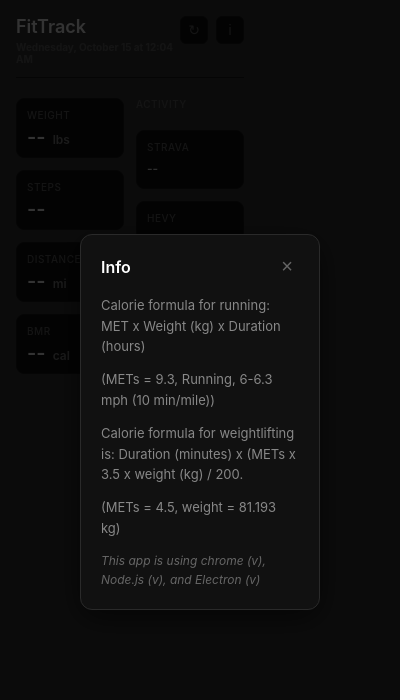
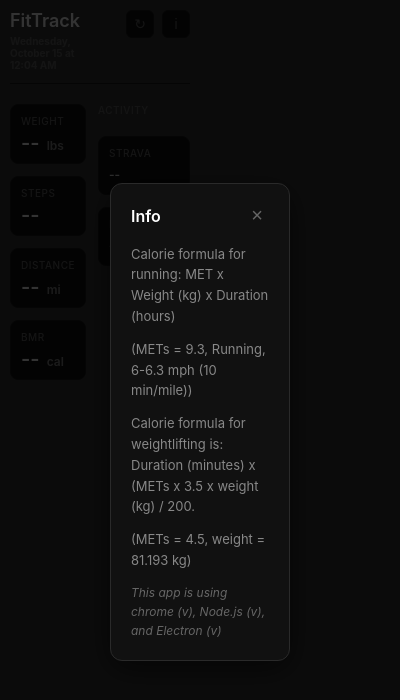
Before and after one commit to AbdallaAlhag/fitness-tracker-desktopApp, an Electron app: page index.html in a window 400 px wide. Both pictures are taken after a click on the button "Info". Drawn offline with Linux system fonts and the light colour scheme; no server answers.

Commit message:
fixed styling, made app slimmer, fixed scrolling on info, and switched only header to drag in order to fix scrolling

```diff
--- a/index.html
+++ b/index.html
@@ -14,7 +14,6 @@
         padding: 0;
         box-sizing: border-box;
         background: transparent;
-            overflow: hidden;
       }
 
       body {
@@ -23,15 +22,17 @@
           -apple-system, BlinkMacSystemFont, "Segoe UI", "Roboto", sans-serif;
         <!-- background: #0a0a0a; -->
         color: #e5e5e5;
-            padding: 16px;
-            width: 260px;
+        padding: 10px;
+        width: 200px;
         max-height: 100vh;
         overflow-y: auto;
         overflow-x: hidden;
-        -webkit-app-region: drag; /* 👈 make draggable */
       }
       /* Optional: buttons shouldn't drag */
-      button {
+      button,
+      .metric,
+      .activity,
+      .modal {
         -webkit-app-region: no-drag;
       }
       body::-webkit-scrollbar {
@@ -59,11 +60,12 @@
         margin-bottom: 20px;
         padding-bottom: 12px;
         border-bottom: 1px solid #1a1a1a;
+        -webkit-app-region: drag;
       }
 
       /* Added header-left container for title and date */
       .header-left {
-            flex: 1;
+        flex: .75;
       }
 
       .header h1 {
@@ -130,7 +132,7 @@
         flex-direction: column;
         gap: 12px;
         /* Changed metrics width to half (140px) */
-            flex: 0 0 calc(50% - 6px);
+        flex: 0 0 calc(45% - 6px);
       }
 
       .metric {
@@ -240,7 +242,7 @@
         background: #111111;
         border: 1px solid #2a2a2a;
         border-radius: 12px;
-            width: 240px;
+        width: 180px;
         max-width: 90vw;
         max-height: 80vh;
         overflow-y: auto;
--- a/main.js
+++ b/main.js
@@ -130,8 +130,8 @@ let win = null;
 
 const createWindow = async () => {
   const mainWindowState = windowStateKeeper({
-    defaultWidth: 300,
-    defaultHeight: 400,
+    defaultWidth: 200,
+    defaultHeight: 430,
   });
   win = new BrowserWindow({
     x: mainWindowState.x,
@@ -159,7 +159,7 @@ const createWindow = async () => {
     win.hide();
   });
   Menu.setApplicationMenu(null);
-  // if (process.env.NODE_ENV === "development") win.webContents.openDevTools();
+  if (process.env.NODE_ENV === "development") win.webContents.openDevTools();
   mainWindowState.manage(win);
 };
 
--- a/strava_tokens.json
+++ b/strava_tokens.json
@@ -1,7 +1,7 @@
 {
   "token_type": "Bearer",
-  "access_token": "627b9c55c2849055cba29c86006caf39404d0eb5",
-  "expires_at": 1760479582,
-  "expires_in": 19960,
+  "access_token": "844f222a384105ba029522b90f21e1f8d4c2a031",
+  "expires_at": 1760506964,
+  "expires_in": 21600,
   "refresh_token": "4146ab2feae7a41e12c4090814b381b77aa0660a"
 }
```
Lines whose indentation alone changed are shown as unchanged.
